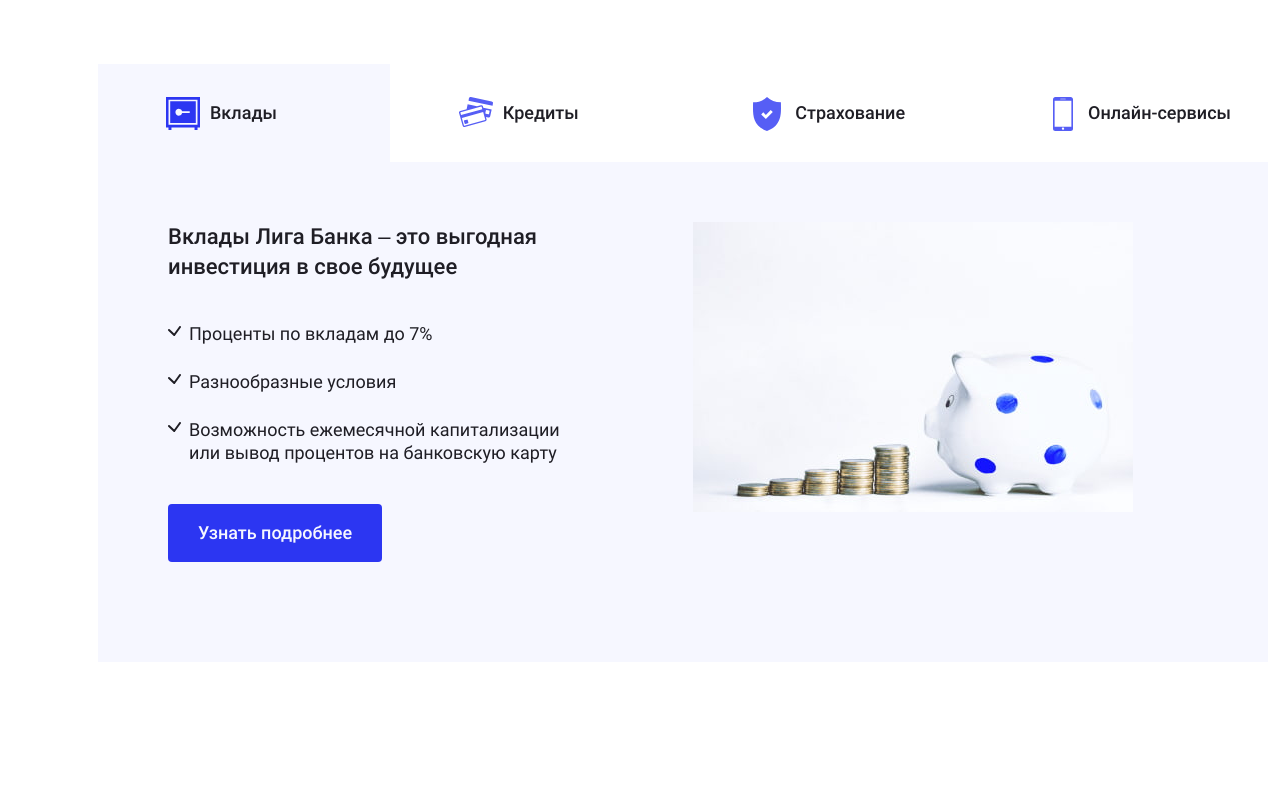
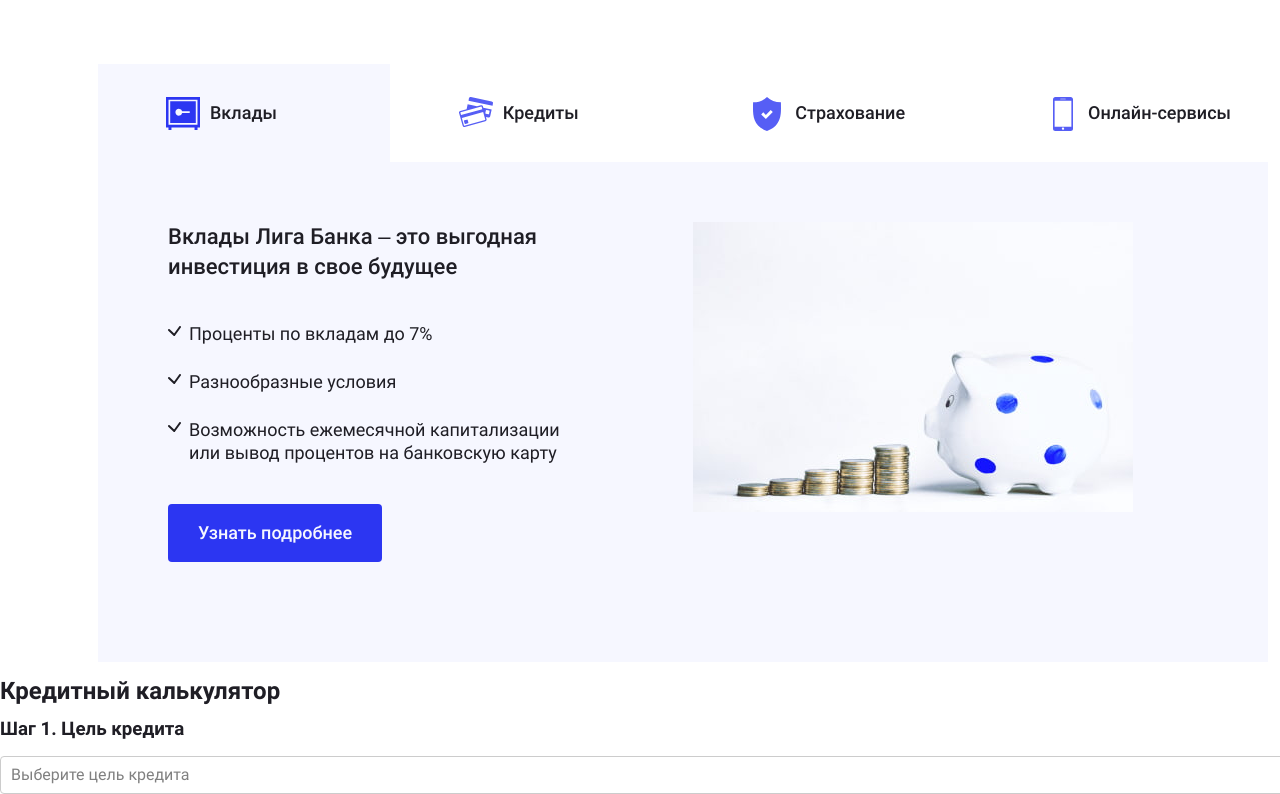
Before and after one commit to mantuok/liga-bank, a React (Create React App) app: page / in a window 1280 px wide. Shown: the part 495-1289 px from the top of the page. Before the commit the page ends 1157 px from the top, so only its background shows below. Built offline with nearby package versions, Linux system fonts and the light colour scheme; a web font is replaced by a local one.

Commit message:
Calculator WIP

```diff
--- a/package.json
+++ b/package.json
@@ -15,6 +15,7 @@
     "react-responsive": "8.2.0",
     "react-router-dom": "5.2.0",
     "react-scripts": "4.0.3",
+    "react-select": "4.3.1",
     "react-swipeable": "6.1.2",
     "redux": "4.1.0",
     "redux-devtools-extension": "2.13.9",
--- a/src/components/calculator/calculator.jsx
+++ b/src/components/calculator/calculator.jsx
@@ -1,7 +1,68 @@
-import React from 'react';
+import React, {useState} from 'react';
+import {useSelector, useDispatch} from 'react-redux';
+import {ActionCreator} from '../../store/action';
+import Select from 'react-select';
+import {LoanType} from '../../const';
+import CostAmount from '../cost-amount/cost-amount';
 
 const Calculator = () => {
+  const loans = useSelector((state) => state.loans);
+  const activeLoan = useSelector((state) => state.activeLoan);
+  const dispatch = useDispatch();
 
+  // const [activeCalculator, setActiveCalculator] = useState({
+  //   type: ``,
+  //   id: null,
+  //   loanData: ``
+  // });
+
+  const options = [
+    {value: loans[0].id, label: loans[0].name},
+    {value: loans[1].id, label: loans[1].name}
+  ];
+
+  const getLoanDataById = (id) => loans.filter((loan) => loan.id === id)[0];
+
+  const renderCalculator = () => {
+    // debugger
+    if (activeLoan) {
+      return (
+        <div className="calculation__data-entry data-entry">
+          <h3 className="data-entry__heading">Шаг 2. Введите параметры кредита</h3>
+          <form className="data-entry__form form">
+            <CostAmount />
+          </form>
+        </div>
+      )
+    }
+  }
+
+  const handleCalculatorChange = (selectedOption) => {
+    const selectedLoan = getLoanDataById(selectedOption.value);
+    onCalculatorChange(selectedLoan)
+  };
+
+  const onCalculatorChange = (selectedLoan) => {
+    dispatch(ActionCreator.selectLoan(selectedLoan))
+  }
+
+  return (
+    <section className="main__calculator calculator">
+      <h2 className="calculator__heading">Кредитный калькулятор</h2>
+      <div className="calculator__calculation calculation">
+        <div className="calculation__calculator-selection calculator-selection">
+          <h3 className="calculator-selection__heading">Шаг 1. Цель кредита</h3>
+          <Select
+            className="calculator-selection__select"
+            onChange={handleCalculatorChange}
+            options={options}
+            placeholder={`Выберите цель кредита`}
+          />
+        </div>
+        {renderCalculator()}
+      </div>
+    </section>
+  )
 }
 
 export default Calculator;
--- /dev/null
+++ b/src/components/cost-amount/cost-amount.jsx
@@ -0,0 +1,84 @@
+import React, {useState} from 'react';
+import {useDispatch, useSelector} from 'react-redux';
+import {ActionCreator} from '../../store/action';
+import {
+  LoanMeta,
+  InputButtonType
+} from '../../const';
+
+const CostAmount = () => {
+  const dispatch = useDispatch();
+  const [inputValue, setInputValue] = useState({
+    current: ``
+  })
+
+  const loan = useSelector((state) => state.activeLoan);
+  const costAmount = useSelector((state) => state.costAmount);
+  const loanType = loan.type;
+
+  const handleCostAmountChange = (evt) => {
+    setInputValue({
+      ...inputValue,
+      current: evt.target.value
+    })
+  };
+
+  const handleCostAmountBlur = (evt) => {
+    const enteredCostAmount = parseInt(evt.target.value);
+    onInputBlur(enteredCostAmount)
+  };
+
+  const onInputBlur = (value) => {
+    dispatch(ActionCreator.setCostAmount(value))
+  };
+
+  const getUpdatedCostAmount = (clickType) => {
+    switch (clickType) {
+      case InputButtonType.MINUS:
+        return (costAmount - LoanMeta[loanType].COST_STEP)
+      case InputButtonType.PLUS:
+        return (costAmount + LoanMeta[loanType].COST_STEP)
+      default:
+        return costAmount
+    }
+  };
+
+  const handleButtonClick = (clickType) => {
+    const updatedCostAmount = getUpdatedCostAmount(clickType);
+    onInputBlur(updatedCostAmount);
+  };
+
+  return (
+    <div className="form__cost-amount cost-amount">
+      <label className="cost-amount__label" htmlFor="cost-amount">{LoanMeta[loanType].COST_AMOUNT_LABEL}</label>
+      <div className="cost-amount__input-wrapper">
+        <button
+          className="cost-amount__button cost-amount__button--minus"
+          type="button"
+          onClick={() => handleButtonClick(InputButtonType.MINUS)}
+        >
+          <span className="visually-hidden">{`Увеличить на ${LoanMeta[loanType].COST_STEP}`}</span>
+        </button>
+        <input
+          className="cost-amount__input"
+          type="number"
+          name="cost-amount"
+          id="cost-amount"
+          value={costAmount}
+          onChange={handleCostAmountChange}
+          onBlur={handleCostAmountBlur}
+        />
+        <button
+          className="cost-amount__button cost-amount__button--plus"
+          type="button"
+          onClick={() => handleButtonClick(InputButtonType.PLUS)}
+        >
+          <span className="visually-hidden">{`Уменьшить на ${LoanMeta[loanType].COST_STEP}`}</span>
+        </button>
+      </div>
+      <span className="cost-amount__hint">От {loan.minCost} до {loan.maxCost} рублей</span>
+    </div>
+  )
+};
+
+export default CostAmount;
--- a/src/components/main/main.jsx
+++ b/src/components/main/main.jsx
@@ -9,8 +9,8 @@
     <main className="page__main Main">
       <Promo />
       <Services />
-      {/* <Calculator />
-      <Branches /> */}
+      <Calculator />
+      {/* <Branches /> */}
     </main>
   )
 }
--- a/src/components/services/services.jsx
+++ b/src/components/services/services.jsx
@@ -138,9 +138,6 @@
      {...swipeHandler}
     >
       <h2 className="services__heading visually-hidden">Услуги банка</h2>
-      {/* <ul className="services__tab-headings services-tabs">
-        {isDesktop && renderTabHeadings()}
-      </ul> */}
       {isDesktop && renderTabsList()}
       {renderServiceDetails()}
       {isTabletOrMobile && renderDots()}
--- a/src/const.js
+++ b/src/const.js
@@ -83,3 +83,31 @@
   SWIPE_TO_RIGHT: `toRight`,
   INTERVAL: `Interval`
 };
+
+export const LoanType = {
+  AUTO: `auto`,
+  MORTGAGE: `mortgage`
+};
+
+export const LoanMeta = {
+  mortgage: {
+    TYPE: `mortgage`,
+    COST_AMOUNT_LABEL: `Стоимость недвижимости`,
+    COST_STEP: 100000
+  },
+  auto: {
+    TYPE: `auto`,
+    COST_AMOUNT_LABEL: `Стоимость автомобиля`,
+    COST_STEP: 50000
+  }
+};
+
+export const InputError = {
+  text: `Некорректное значение`,
+  class: `--invalid`
+};
+
+export const InputButtonType = {
+  PLUS: `plus`,
+  MINUS: `minus`
+};
--- /dev/null
+++ b/src/mocks/loans.js
@@ -0,0 +1,23 @@
+import {nanoid} from 'nanoid';
+
+export const loans = [
+  {
+    id: nanoid(),
+    type: `mortgage`,
+    name: `Ипотечное кредитование`,
+    minCost: 1200000,
+    maxCost: 2500000,
+    initialMin: 0.1,
+    minMortgage: 500000,
+    maternal: 470000,
+    yearsMin: 5,
+    yearsMax: 30
+  },
+  {
+    id: nanoid(),
+    type: `auto`,
+    name: `Автомобильное кредитование`,
+    minCost: 500000,
+    maxCost: 5000000,
+  }
+]
--- a/src/store/action.js
+++ b/src/store/action.js
@@ -1,6 +1,8 @@
 export const ActionType = {
   OPEN_POPUP: `popup/openPopup`,
-  CLOSE_POPUP: `popup/closePopup`
+  CLOSE_POPUP: `popup/closePopup`,
+  SELECT_LOAN: `loan/selectLoan`,
+  SET_COST_AMOUNT: `loan/setCostAmount`
 };
 
 export const ActionCreator = {
@@ -9,5 +11,14 @@
   }),
   closePopup: () => ({
     type: ActionType.CLOSE_POPUP
+  }),
+  selectLoan: (activeLoanId) => ({
+    type: ActionType.SELECT_LOAN,
+    payload: activeLoanId
+  }),
+  setCostAmount: (costAmount) => ({
+    type: ActionType.SET_COST_AMOUNT,
+    payload: costAmount
   })
+
 };
--- a/src/store/reducer.js
+++ b/src/store/reducer.js
@@ -1,11 +1,15 @@
 import {ActionType} from './action';
 import {promos} from '../mocks/promos';
 import {services} from '../mocks/services';
+import {loans} from '../mocks/loans';
 
 const initialState = {
   popupToBeOpen: false,
   promos: promos,
-  services: services
+  services: services,
+  loans: loans,
+  activeLoan: undefined,
+  costAmount: 0
 }
 
 const reducer = (state = initialState, action) => {
@@ -20,6 +24,16 @@
         ...state,
         popupToBeOpen: false
       }
+    case ActionType.SELECT_LOAN:
+      return {
+        ...state,
+        activeLoan: action.payload
+      }
+    case ActionType.SET_COST_AMOUNT:
+      return {
+        ...state,
+        costAmount: action.payload
+      }
     default:
       return state
   }
```
Also changed, not shown: 1 other file (tests, documents, lock files or other folders).
